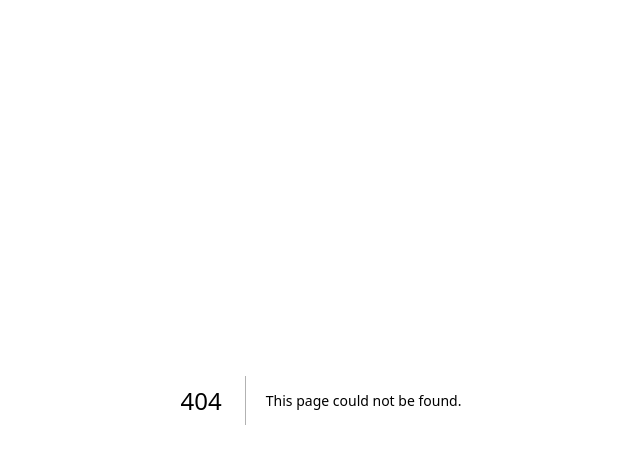
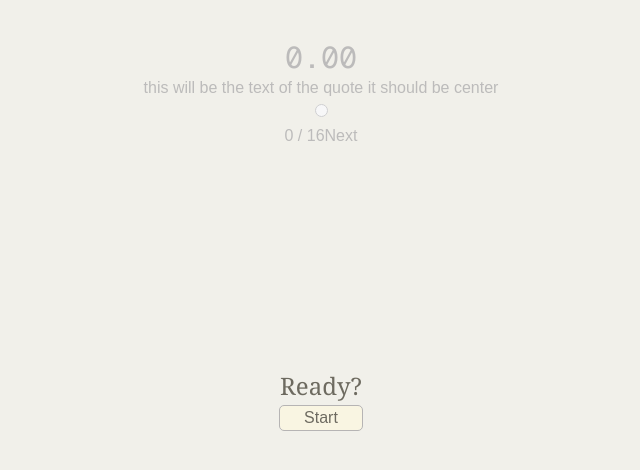
Before and after one commit to ROTBOW/quote_game, a Next.js app: page /game/test in a window 1280 px wide. Before the commit this address had no page. Shown: the top 470 px of the page, without its empty margins (319-959 px from the left). Built offline with nearby package versions, Linux system fonts and the light colour scheme.

Commit message:
setup timer

```diff
--- /dev/null
+++ b/app/game/[name]/page.jsx
@@ -0,0 +1,85 @@
+'use client'
+import { getDiffInMs, msFormat } from '@/utils/timeFuncs';
+import { useEffect, useState } from 'react';
+
+const GameModal = ({setStart}) => {
+
+    const starter = () => {
+        setStart(new Date())
+    }
+
+    return (
+        <div className='absolute w-screen h-screen top-0 left-0 flex justify-center items-center bg-zinc-100 opacity-70'>
+            <div className='flex flex-col'>
+                <h2 className='text-2xl font-serif'>Ready?</h2>
+                <button onClick={starter} className='bg-amber-50 outline outline-zinc-400 rounded mt-1'>Start</button>
+            </div>
+        </div>
+    )
+}
+
+const Timer = ({start}) => {
+    const [showTimer, setShowTimer] = useState(0);
+    const [end, setEnd] = useState(new Date()); // Initialize with current timestamp
+
+    useEffect(() => { // useEffect for the timer at the top
+        if (start) {
+            // Create a new end variable when start changes
+            setEnd(new Date())
+            const timer = setInterval(() => {
+                let now = new Date();
+                setEnd(now)
+                setShowTimer(getDiffInMs(start, now))
+            }, 10)
+        return () => {
+            if (timer !== undefined) {
+                clearInterval(timer)
+            }
+        }
+        } else {
+            // Clear timer if start is null/undefined
+            clearInterval(timer)
+            setShowTimer(0)
+        }
+    }, [start])
+
+    return (
+        <div className='font-mono text-3xl w-10'>
+            {msFormat(showTimer)}
+        </div>
+    )
+}
+
+const Game = () => {
+    const [start, setStart] = useState(null);
+    const [score, setScore] = useState(0);
+
+    return (
+        <main className="flex flex-col items-center mt-10">
+            {
+                (!start) ? <GameModal setStart={setStart} /> : ""
+            }
+
+            {
+                (!start) ? <div className='font-mono text-3xl'>0.00</div> : <Timer start={start}/>
+            }
+
+            <div>
+                this will be the text of the quote it should be center
+            </div>
+
+            <ul>
+                <input type="radio" />
+            </ul>
+
+            <div className='flex'>
+                <div></div>
+                <div>{score} / 16</div>
+                <button>Next</button>
+            </div>
+
+        </main>
+    )
+}
+
+export default Game;
--- a/app/globals.css
+++ b/app/globals.css
@@ -1,8 +1,8 @@
 @import "tailwindcss";
 
 :root {
-  --background: #ffffff;
-  --foreground: #171717;
+  --background: #EDE8D0;
+  --foreground: #383631;
 }
 
 @theme inline {
@@ -15,7 +15,7 @@
 @media (prefers-color-scheme: dark) {
   :root {
     --background: #EDE8D0;
-    --foreground: #46443e;
+    --foreground: #383631;
   }
 }
 
--- a/app/layout.js
+++ b/app/layout.js
@@ -13,7 +13,7 @@ const geistMono = Geist_Mono({
 
 export const metadata = {
   title: "quote game",
-  description: "Generated by create next app",
+  description: "quick game throw together by Josiah",
 };
 
 export default function RootLayout({ children }) {
--- a/app/page.jsx
+++ b/app/page.jsx
@@ -2,9 +2,10 @@
 
 // import 'dotenv/config';
 
+import { calculateTotalTime } from "@/utils/timeFuncs";
 import getAllScores from "@/firebase/getScoreboard";
-import calculateTotalTime from "@/utils/timeFunc";
 import { useEffect, useState } from "react";
+import Link from "next/link";
 
 const Scoreboard = ({scores}) => {
 
@@ -64,7 +65,12 @@ const Home = () => {
     <div className="flex flex-col">
       <p className="w-[14rem] text-sm">When you hit start (and enter your name) you will see a list of quotes.<br/>You'll score based on how many you get right and how quickly you finish.</p>
       <input type='text' className="bg-amber-50 rounded p-1 outline outline-zinc-400" placeholder="your name"/>
-      <button className="p-1 mt-1 bg-amber-50 rounded-xl outline outline-zinc-400 hover:bg-amber-100 transition-all cursor-pointer">Start Game</button>
+      <Link
+        className="p-1 mt-1 bg-amber-50 rounded-xl outline outline-zinc-400 hover:bg-amber-100 transition-all cursor-pointer"
+        href="/game/test"
+        >
+        Start Game
+      </Link>
     </div>
 
     <Scoreboard scores={scoreboard}/>
--- a/data/quotes.js
+++ b/data/quotes.js
@@ -0,0 +1,64 @@
+export const KEY = ['Jason', 'Hans', 'Josiah'];
+
+export const QUOTES = [
+  {
+    quote: "I feel like Darth Vader going up like this",
+    speaker: 0 // Jason
+  },
+  {
+    quote: "I don't need your guys money",
+    speaker: 0 // Jason
+  },
+  {
+    quote: "I feel like a dog with my head out the window like this",
+    speaker: 0 // Jason
+  },
+  {
+    quote: "I like fire",
+    speaker: 0 // Jason
+  },
+  {
+    quote: "My tumic",
+    speaker: 0 // Jason
+  },
+  {
+    quote: "Did you say twicked?",
+    speaker: 0 // Jason
+  },
+  {
+    quote: "I feel like your pikachu with my cheeks puffed up like this",
+    speaker: 0 // Jason
+  },
+  {
+    quote: "I feel like your dog rn whines",
+    speaker: 0 // Jason
+  },
+  {
+    quote: "I'm playing games right now - don't bother me",
+    speaker: 0 // Jason
+  },
+  {
+    quote: "Look it’s my favorite buffet, petco",
+    speaker: 1 // Hans
+  },
+  {
+    quote: "Gigolopuff, geofist (trying to name Pokémon)",
+    speaker: 1 // Hans
+  },
+  {
+    quote: "I'm gonna take my anger out on your dog, ima punt him like a foot ball",
+    speaker: 1 // Hans
+  },
+  {
+    quote: "SAY THE WORD: THE SEX",
+    speaker: 1 // Hans
+  },
+  {
+    quote: "I don't want my tummy to hurt, I don't wanna be like Jason",
+    speaker: 2 // Josiah
+  },
+  {
+    quote: "Oh I remember what I was gonna say, back in the Vietnam War…",
+    speaker: 2 // Josiah
+  }
+];
--- a/utils/timeFunc.js
+++ b/utils/timeFuncs.js
@@ -1,4 +1,4 @@
-function calculateTotalTime(person) {
+export function calculateTotalTime(person) {
   if (!person || !person.start || !person.end) {
     return "Invalid input format";
   }
@@ -26,4 +26,11 @@ function calculateTotalTime(person) {
   }
 }
 
-export default calculateTotalTime;
+export const getDiffInMs = (start, end) => {
+  return (end - start); // Returns difference in milliseconds
+}
+
+export const msFormat = (ms) => {
+  const seconds = ms / 1000;
+  return parseFloat(seconds.toFixed(2));
+}
```
Also changed, not shown: app/game/page.jsx (deleted).
